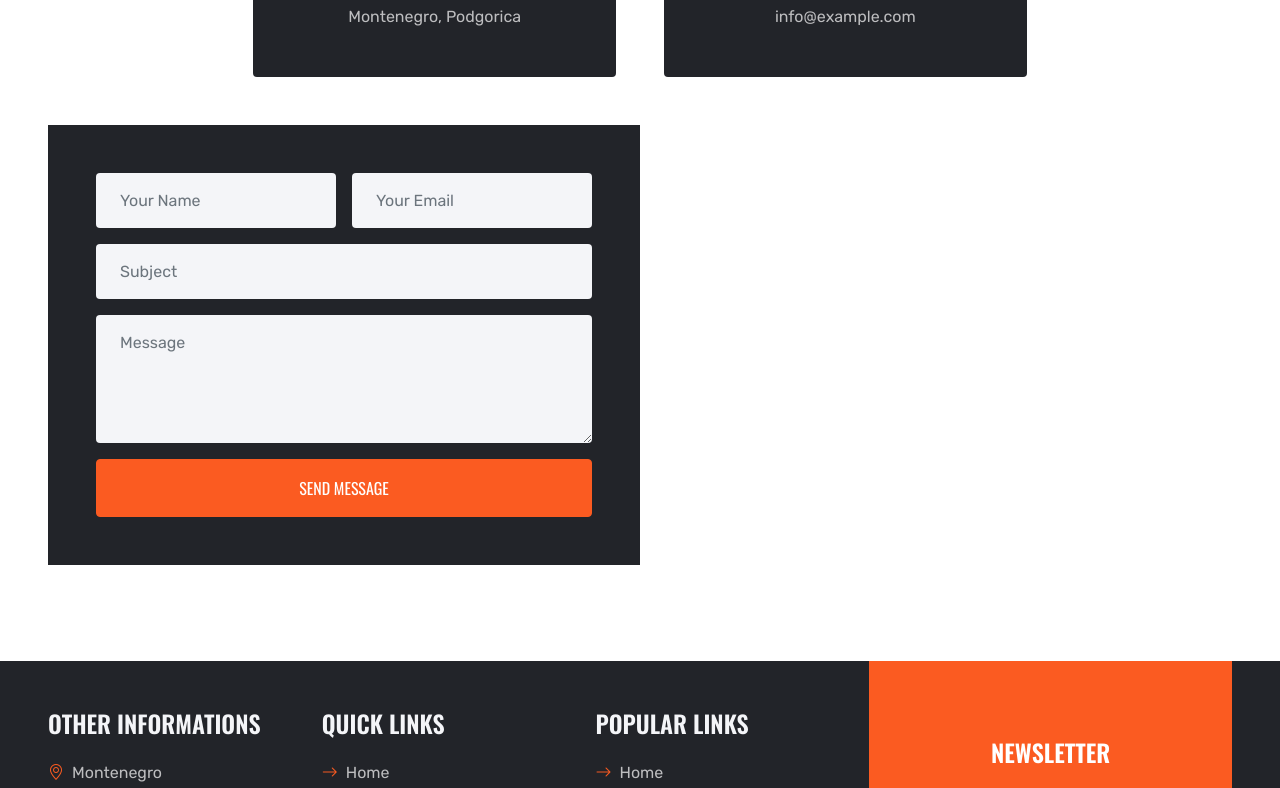
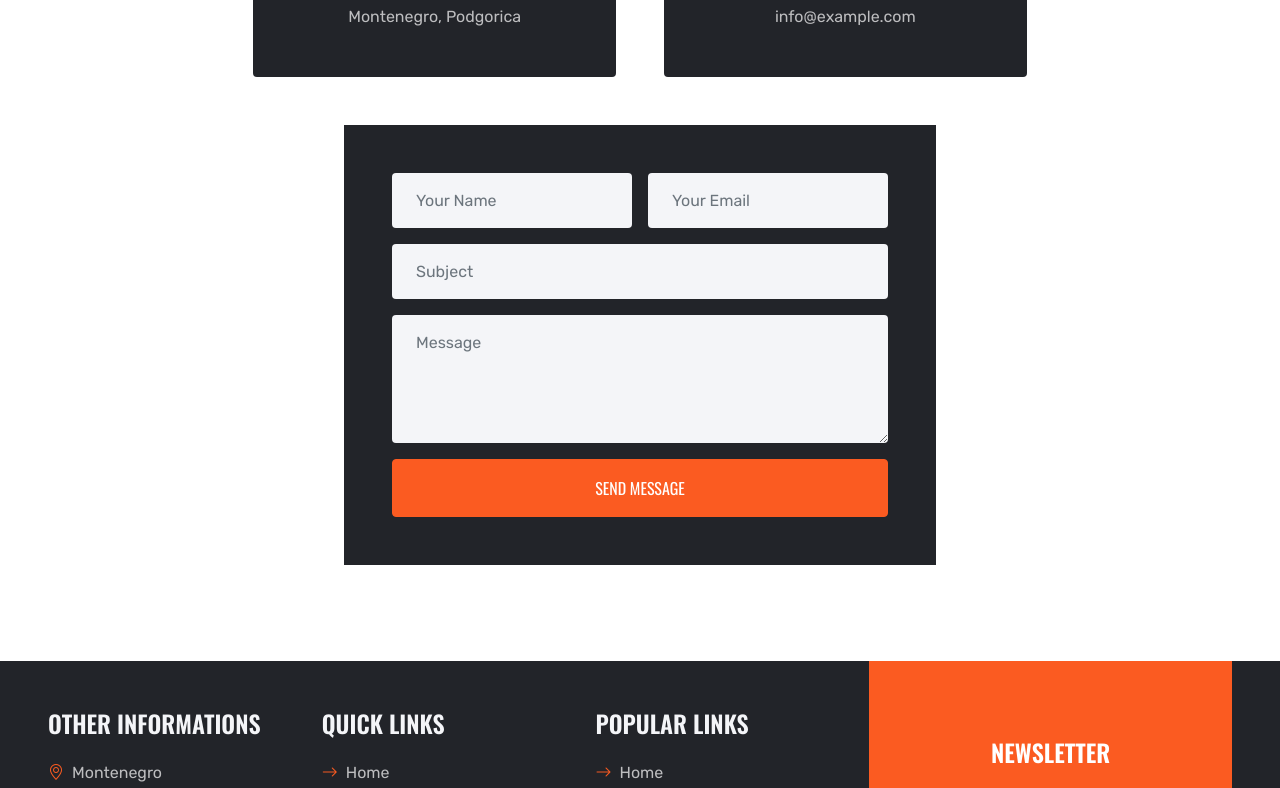
Before and after one commit to JosifVukicevic/ZenZones-website, a plain HTML site: page contact.html in a window 1280 px wide. Shown: the part 890-1678 px from the top of the page. Drawn offline with nearby package versions, Linux system fonts and the light colour scheme; a script that the page names is missing; a web font is replaced by a local one.

Commit message:
Finish commit

```diff
--- a/contact.html
+++ b/contact.html
@@ -129,7 +129,7 @@
                 </div>
             </div>
         </div>
-        <div class="row g-0">
+        <div class="row g-0" id="contactForm">
             <div class="col-lg-6">
                 <div class="bg-dark p-5">
                     <form class="contact-from">
--- a/css/style.css
+++ b/css/style.css
@@ -271,3 +271,9 @@ ul li span {
     color: #FB5B21;
     background-color: rgb(10, 8, 8);
 }
+
+#contactForm {
+    display: flex;
+    justify-content: center;
+    align-items: center;
+}
```
Also changed, not shown: index.html (+3 -3 lines).
